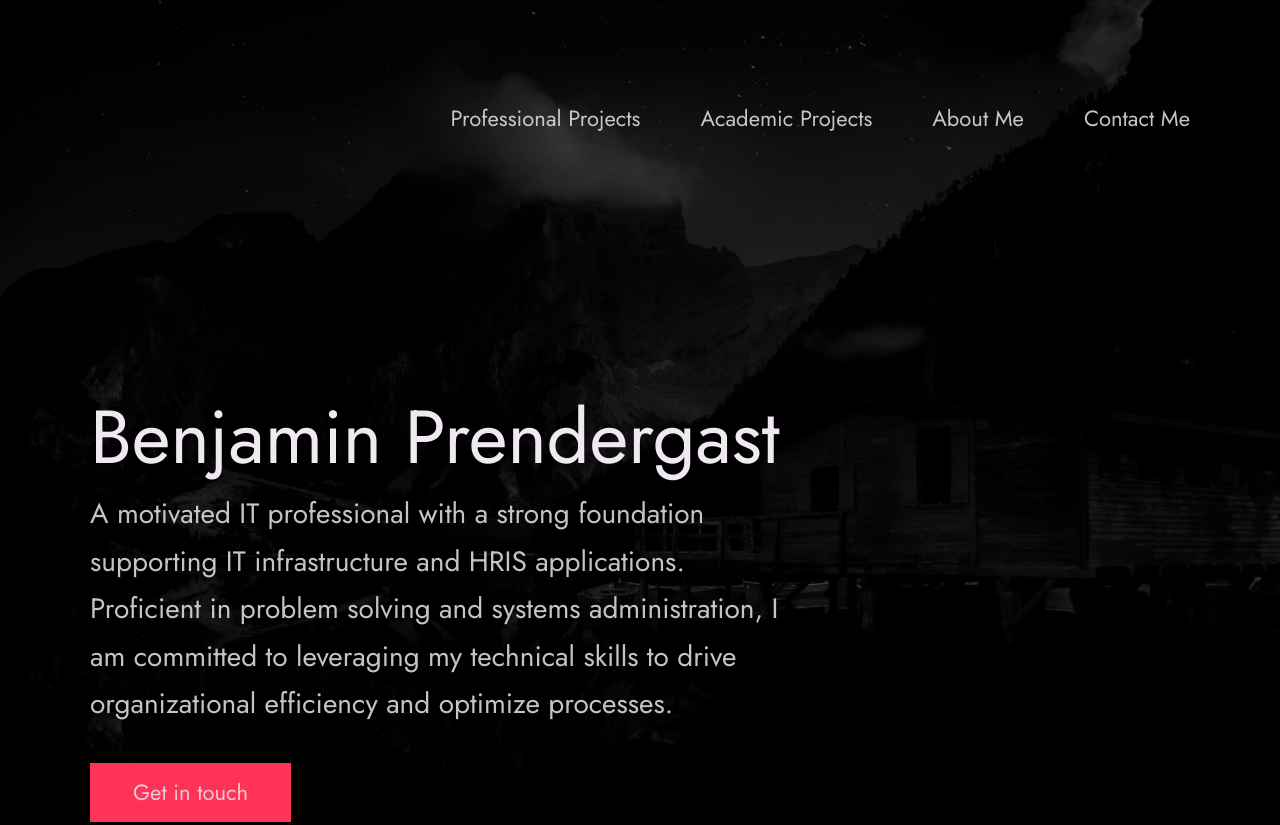
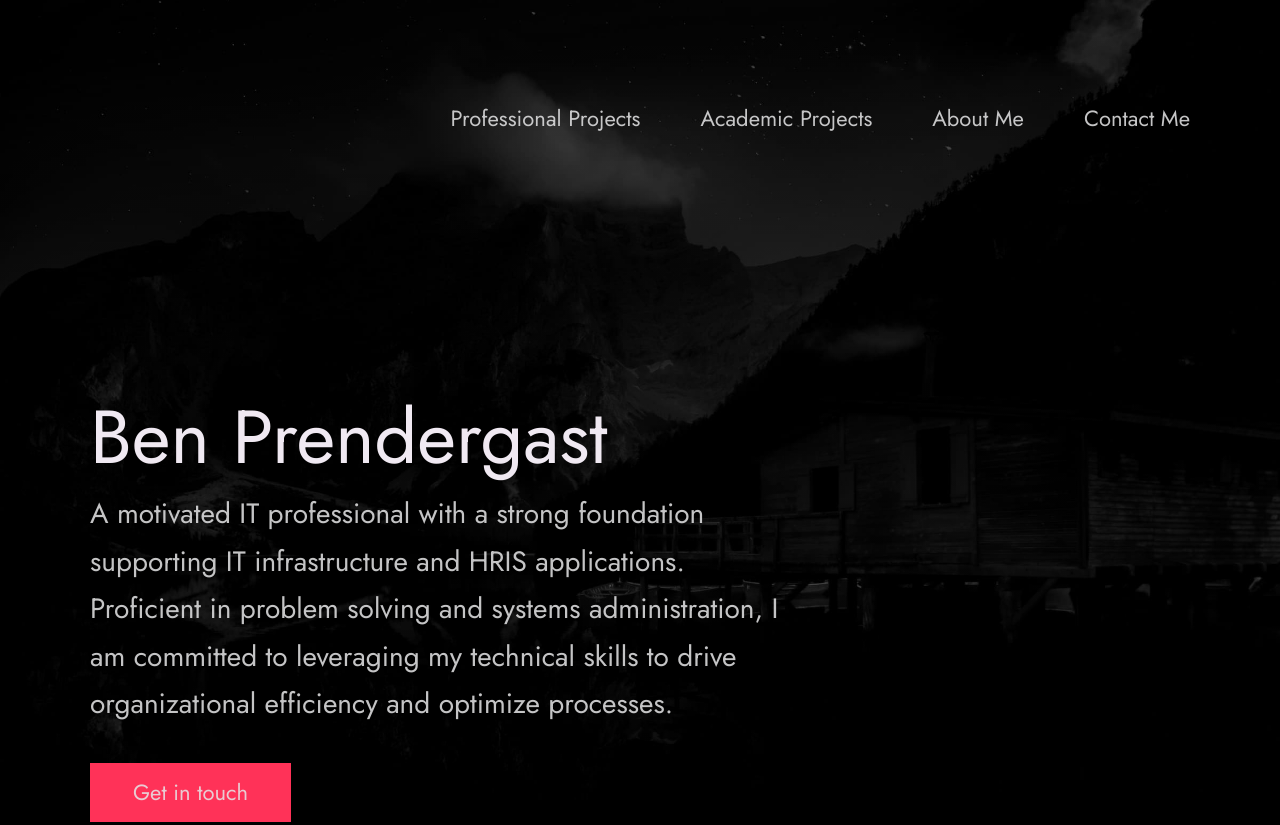
Before and after one commit to bcprend/portfolio, a plain HTML site: page index.html in a window 1280 px wide. Shown: the top 825 px of the page. Drawn offline with Linux system fonts and the light colour scheme.

Commit message:
Update index.html

```diff
--- a/index.html
+++ b/index.html
@@ -43,7 +43,7 @@
     <div class="header__text-box row">
       <div class="header__text">
         <h1 class="heading-primary">
-          <span>Benjamin Prendergast</span>
+          <span>Ben Prendergast</span>
         </h1>
         <p>
           A motivated IT professional with a strong foundation supporting IT infrastructure and HRIS applications. Proficient in
```
